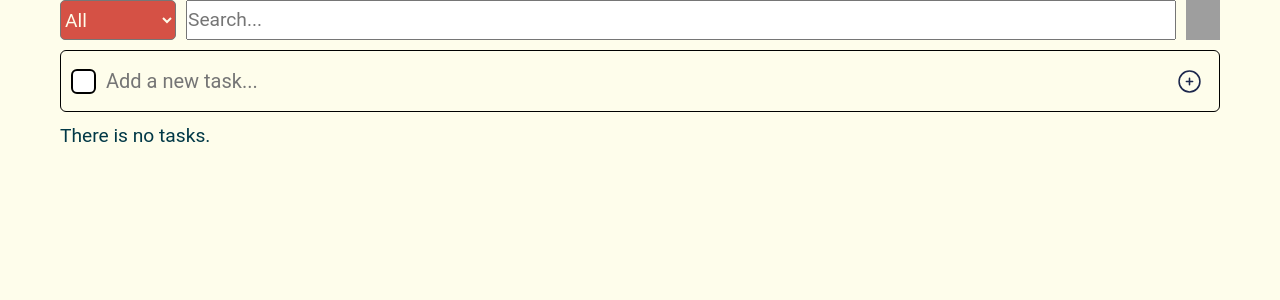
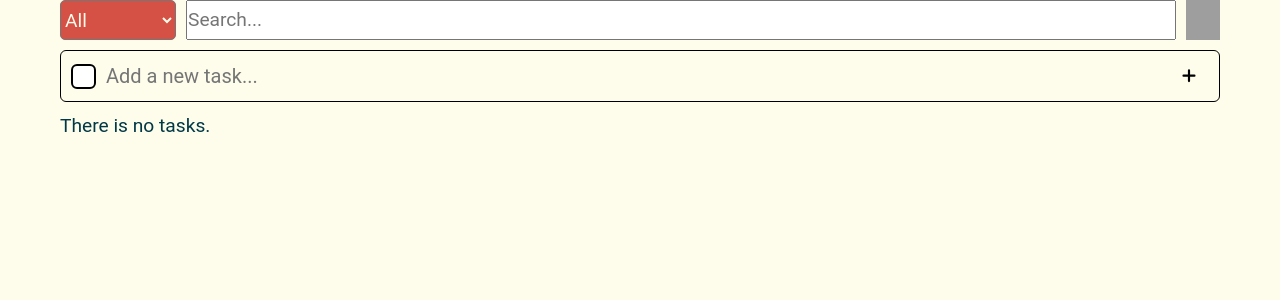
Before and after one commit to NBVTien/to-dos-list, a React (Vite) app: page / in a window 1280 px wide. Shown: the top 300 px of the page. Built offline with nearby package versions, Linux system fonts and the light colour scheme; grey boxes are pictures that could not be loaded.

Commit message:
feat: change add image and modify a few property around it

```diff
--- a/src/components/NewTaskForm/NewTaskForm.css
+++ b/src/components/NewTaskForm/NewTaskForm.css
@@ -37,11 +37,10 @@
     font-size: 20px;
     cursor: pointer;
     width: 40px;
-    height: 40px;
 
     & > img {
-      width: 25px;
-      height: 25px;
+      width: 20px;
+      height: 20px;
     }
   }
 }
```
Also changed, not shown: public/add.svg.
